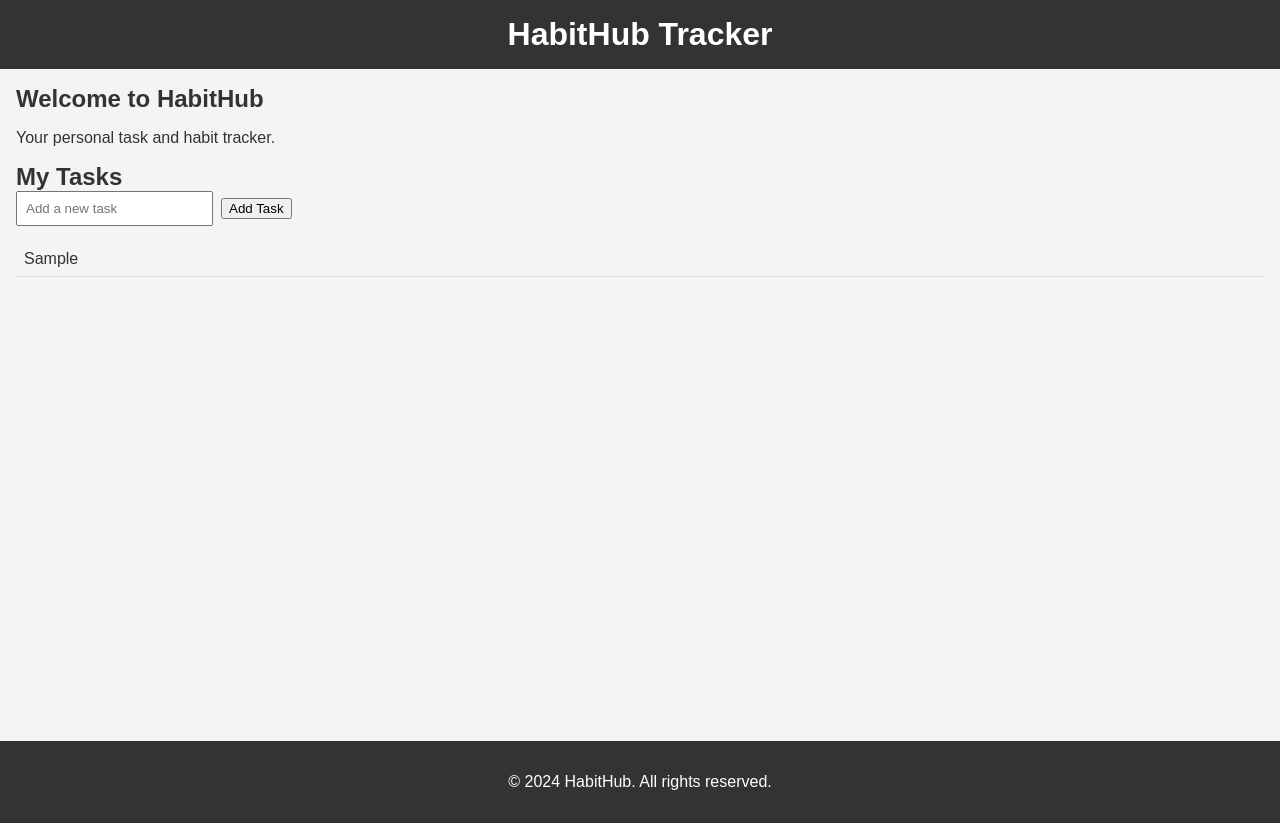
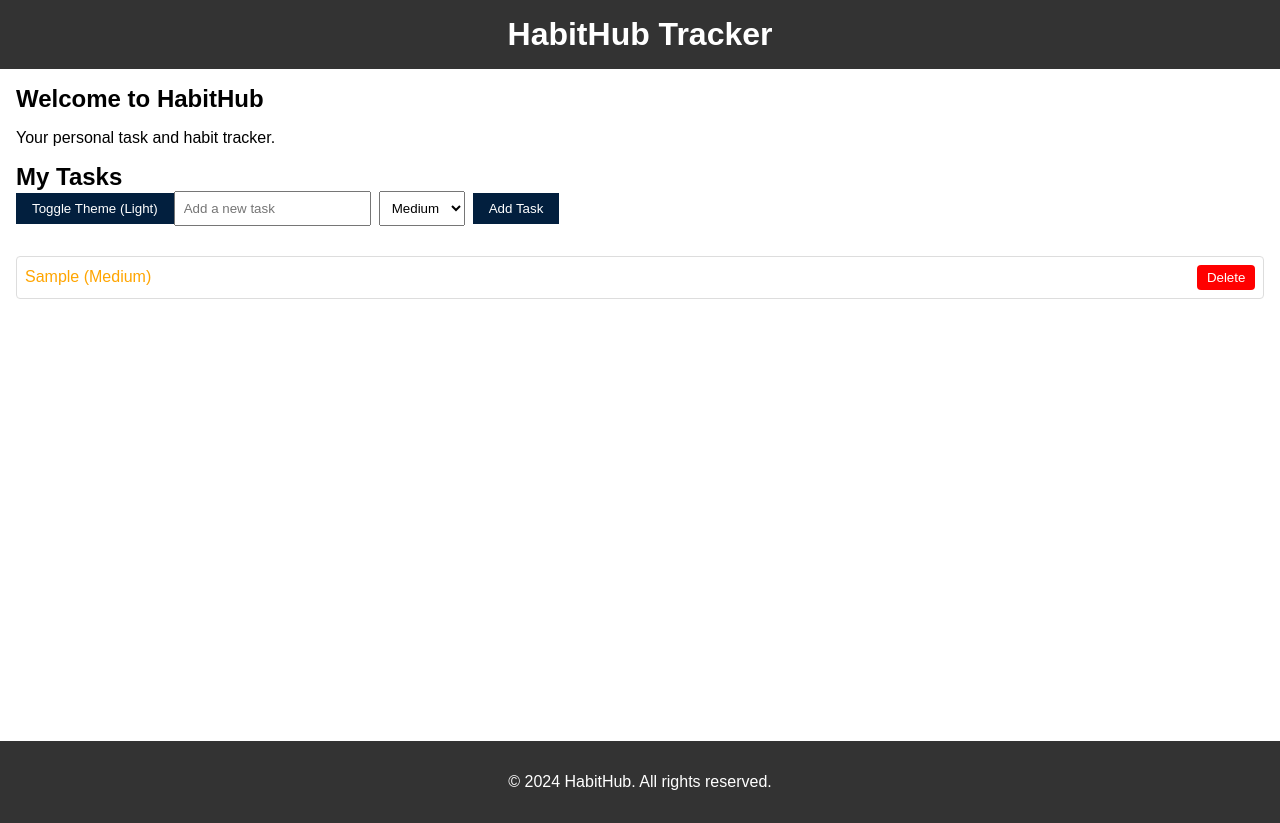
Before and after one commit to RuslanJuniorNavsegda/habithub-, a Next.js app: page / in a window 1280 px wide. Both pictures are taken after typing "Sample" into the empty fields and a click on the button "Add Task". Built offline with nearby package versions, Linux system fonts and the light colour scheme.

Commit message:
большие изменения

```diff
--- a/components/Footer.js
+++ b/components/Footer.js
@@ -1,7 +1,14 @@
-import React from 'react';
+import React from "react";
 
 const Footer = () => (
-  <footer style={{ padding: '1rem', backgroundColor: '#333', color: '#fff', textAlign: 'center' }}>
+  <footer
+    style={{
+      padding: "1rem",
+      backgroundColor: "#333",
+      color: "#fff",
+      textAlign: "center",
+    }}
+  >
     <p>&copy; {new Date().getFullYear()} HabitHub. All rights reserved.</p>
   </footer>
 );
--- a/components/Header.js
+++ b/components/Header.js
@@ -1,7 +1,14 @@
-import React from 'react';
+import React from "react";
 
 const Header = () => (
-  <header style={{ padding: '1rem', backgroundColor: '#333', color: '#fff', textAlign: 'center' }}>
+  <header
+    style={{
+      padding: "1rem",
+      backgroundColor: "#333",
+      color: "#fff",
+      textAlign: "center",
+    }}
+  >
     <h1>HabitHub Tracker</h1>
   </header>
 );
--- a/components/TaskItem.js
+++ b/components/TaskItem.js
@@ -1,9 +1,60 @@
-import React from 'react';
+// components/TaskItem.js
+import React from "react";
 
-const TaskItem = ({ task }) => (
-  <li style={{ padding: '0.5rem', borderBottom: '1px solid #ddd' }}>
-    {task.text}
-  </li>
-);
+const TaskItem = ({ task, onDelete, onToggleComplete }) => {
+  const getPriorityColor = (priority) => {
+    switch (priority) {
+      case "high":
+        return "red";
+      case "medium":
+        return "orange";
+      case "low":
+        return "green";
+      default:
+        return "black";
+    }
+  };
+
+  return (
+    <li
+      style={{
+        display: "flex",
+        justifyContent: "space-between",
+        alignItems: "center",
+        marginBottom: "0.5rem",
+        padding: "0.5rem",
+        border: "1px solid #ddd",
+        borderRadius: "4px",
+        backgroundColor: task.completed ? "#f0f0f0" : "white",
+      }}
+    >
+      <span
+        onClick={() => onToggleComplete(task.id)}
+        style={{
+          textDecoration: task.completed ? "line-through" : "none",
+          cursor: "pointer",
+          color: getPriorityColor(task.priority),
+        }}
+      >
+        {task.text} (
+        {task.priority.charAt(0).toUpperCase() + task.priority.slice(1)})
+      </span>
+      <button
+        onClick={() => onDelete(task.id)}
+        style={{
+          marginLeft: "1rem",
+          padding: "0.3rem 0.6rem",
+          backgroundColor: "red",
+          color: "white",
+          border: "none",
+          borderRadius: "4px",
+          cursor: "pointer",
+        }}
+      >
+        Delete
+      </button>
+    </li>
+  );
+};
 
 export default TaskItem;
--- a/components/TaskList.js
+++ b/components/TaskList.js
@@ -1,33 +1,96 @@
+// components/TaskList.js
 "use client";
 
-import React, { useState } from 'react';
-import TaskItem from './TaskItem';
+import React, { useState, useEffect } from "react";
+import TaskItem from "./TaskItem";
 
 const TaskList = () => {
   const [tasks, setTasks] = useState([]);
-  const [newTask, setNewTask] = useState('');
+  const [newTask, setNewTask] = useState("");
+  const [priority, setPriority] = useState("medium"); // Default priority
+  const [theme, setTheme] = useState("light"); // Добавили состояние для темы
 
+  // Load tasks and theme from localStorage on component mount
+  useEffect(() => {
+    const savedTasks = JSON.parse(localStorage.getItem("tasks"));
+    if (savedTasks) {
+      setTasks(savedTasks);
+    }
+    const savedTheme = localStorage.getItem("theme") || "light";
+    setTheme(savedTheme); // Устанавливаем тему из localStorage
+    document.body.className = savedTheme; // Задаем класс для body
+  }, []);
+
+  // Save tasks in localStorage whenever they change
+  useEffect(() => {
+    localStorage.setItem("tasks", JSON.stringify(tasks));
+  }, [tasks]);
+
+  // Toggle theme and save it in localStorage
+  const toggleTheme = () => {
+    const newTheme = theme === "light" ? "dark" : "light";
+    setTheme(newTheme);
+    localStorage.setItem("theme", newTheme);
+    document.body.className = newTheme;
+  };
+
+  // Add a new task
   const handleAddTask = () => {
     if (newTask.trim()) {
-      setTasks([...tasks, { id: Date.now(), text: newTask }]);
-      setNewTask('');
+      setTasks([
+        ...tasks,
+        { id: Date.now(), text: newTask, completed: false, priority },
+      ]);
+      setNewTask("");
+      setPriority("medium"); // Reset priority after adding
     }
   };
 
+  // Delete a task by id
+  const handleDeleteTask = (id) => {
+    setTasks(tasks.filter((task) => task.id !== id));
+  };
+
+  // Toggle task completion status
+  const handleToggleComplete = (id) => {
+    setTasks(
+      tasks.map((task) =>
+        task.id === id ? { ...task, completed: !task.completed } : task
+      )
+    );
+  };
+
   return (
-    <div style={{ marginTop: '1rem' }}>
+    <div style={{ marginTop: "1rem" }}>
       <h2>My Tasks</h2>
+      <button onClick={toggleTheme} style={{ marginBottom: "1rem" }}>
+        Toggle Theme ({theme.charAt(0).toUpperCase() + theme.slice(1)})
+      </button>
       <input
         type="text"
         value={newTask}
         onChange={(e) => setNewTask(e.target.value)}
         placeholder="Add a new task"
-        style={{ marginRight: '0.5rem', padding: '0.5rem' }}
+        style={{ marginRight: "0.5rem", padding: "0.5rem" }}
       />
+      <select
+        value={priority}
+        onChange={(e) => setPriority(e.target.value)}
+        style={{ marginRight: "0.5rem", padding: "0.5rem" }}
+      >
+        <option value="high">High</option>
+        <option value="medium">Medium</option>
+        <option value="low">Low</option>
+      </select>
       <button onClick={handleAddTask}>Add Task</button>
-      <ul style={{ listStyleType: 'none', padding: 0 }}>
+      <ul style={{ listStyleType: "none", padding: 0 }}>
         {tasks.map((task) => (
-          <TaskItem key={task.id} task={task} />
+          <TaskItem
+            key={task.id}
+            task={task}
+            onDelete={handleDeleteTask}
+            onToggleComplete={handleToggleComplete}
+          />
         ))}
       </ul>
     </div>
--- a/styles/global.css
+++ b/styles/global.css
@@ -1,3 +1,5 @@
+@import "./themes.css";
+
 body {
   font-family: Arial, sans-serif;
   margin: 0;
@@ -6,7 +8,18 @@ body {
   color: #333;
 }
 
-h1, h2 {
+body.light {
+  background-color: white;
+  color: black;
+}
+
+body.dark {
+  background-color: black;
+  color: white;
+}
+
+h1,
+h2 {
   margin: 0;
 }
 
--- /dev/null
+++ b/styles/themes.css
@@ -0,0 +1,29 @@
+body.light {
+  --background-color: #ffffff;
+  --text-color: #000000;
+  --button-color: #021f3e;
+}
+
+body.dark {
+  --background-color: #333333;
+  --text-color: #ffffff;
+  --button-color: #2793ff;
+}
+
+body {
+  background-color: var(--background-color);
+  color: var(--text-color);
+  transition: background-color 0.3s, color 0.3s;
+}
+
+button {
+  background-color: var(--button-color);
+  color: #fff;
+  padding: 0.5rem 1rem;
+  border: none;
+  cursor: pointer;
+}
+
+button:hover {
+  opacity: 0.9;
+}
```
